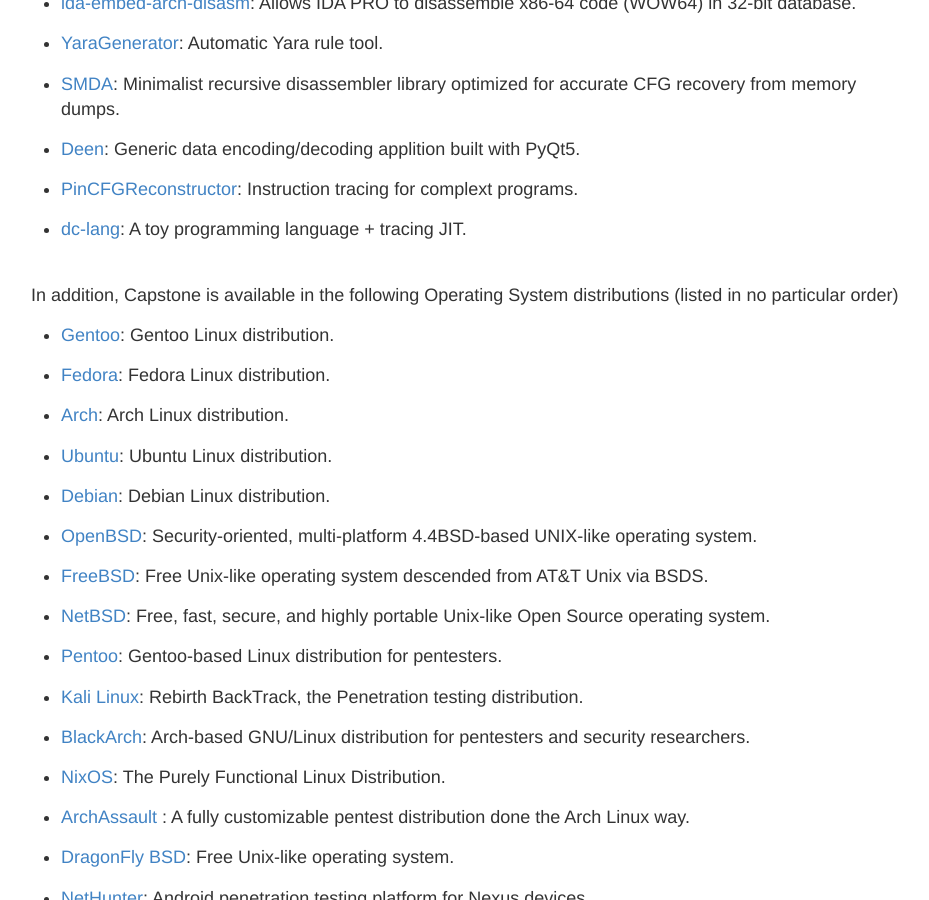
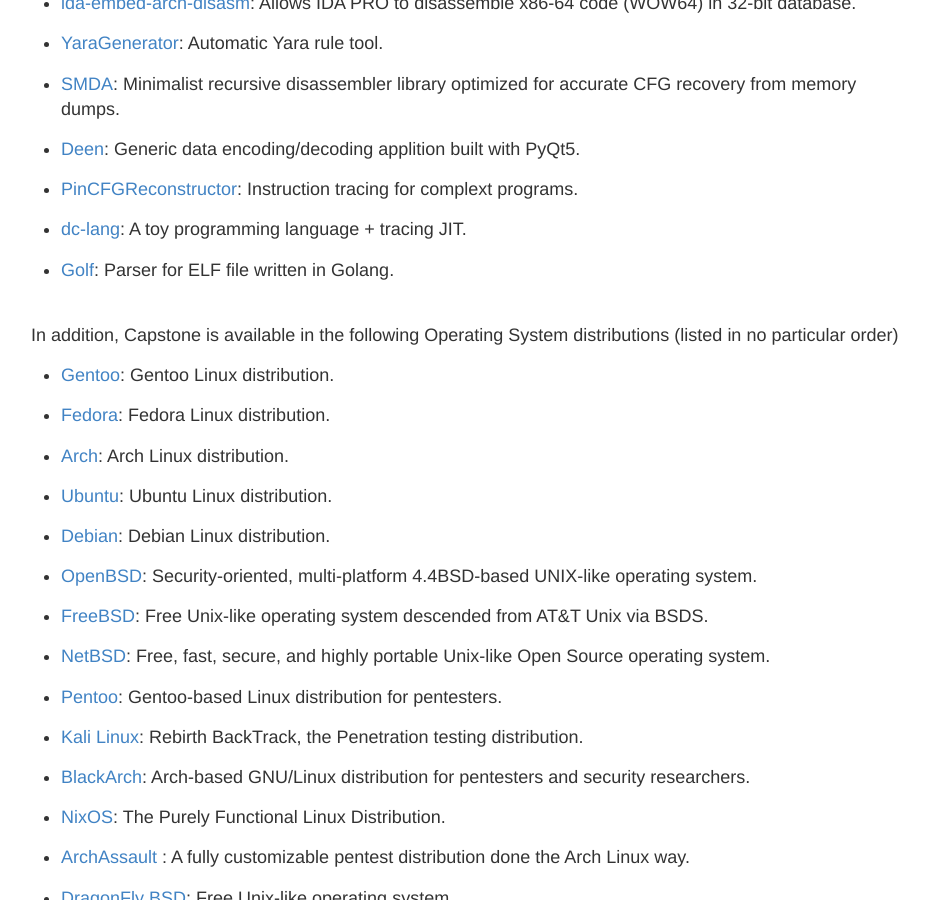
Before and after one commit to capstone-engine/capstone-engine.github.io, a Jekyll site: the page built from showcase.md, in a window 1280 px wide and 900 px high, scrolled down 16291 px. Shown: the whole window, without its empty margins (169-1098 px from the left). Built offline with Jekyll 4.4.1, drawn with Linux system fonts in a browser that asks for light colours; some of the changed lines change nothing that is shown.

Commit message:
showcase

```diff
--- a/showcase.md
+++ b/showcase.md
@@ -5,7 +5,7 @@
 
 ## Showcase
 
-In our knowledge, Capstone has been used by **392** following products (listed in no particular order).
+In our knowledge, Capstone has been used by **393** following products (listed in no particular order).
 
 - [Unicorn](http://www.unicorn-engine.org): Lightweight multi-arch, multi-platform CPU emulator framework.
 
@@ -794,6 +794,8 @@
 
 - [dc-lang](https://github.com/patrykstefanski/dc-lang): A toy programming language + tracing JIT.
 
+- [Golf](https://github.com/pspace/golf): Parser for ELF file written in Golang.
+
 <br>
 In addition, Capstone is available in the following Operating System distributions (listed in no particular order)
 
```
